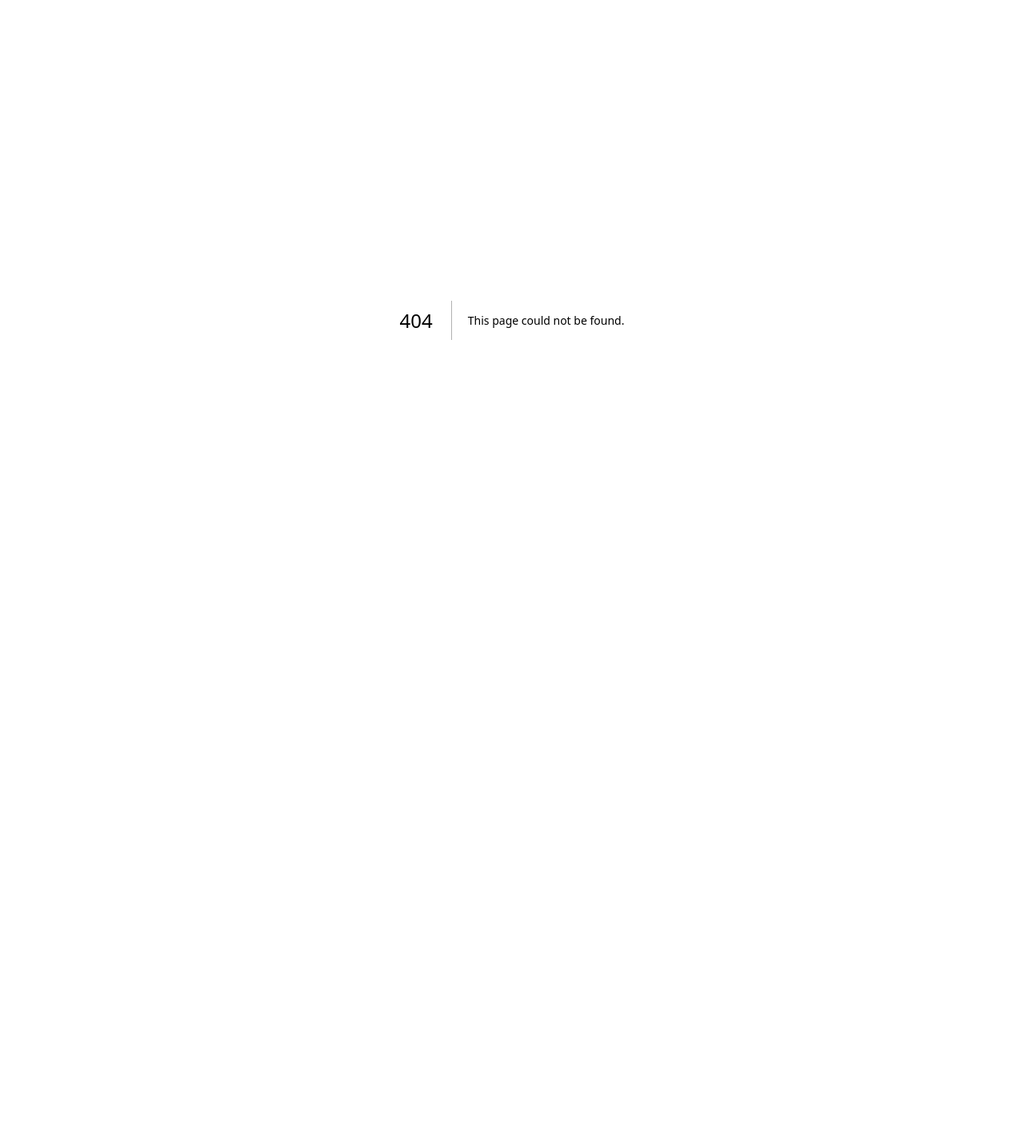
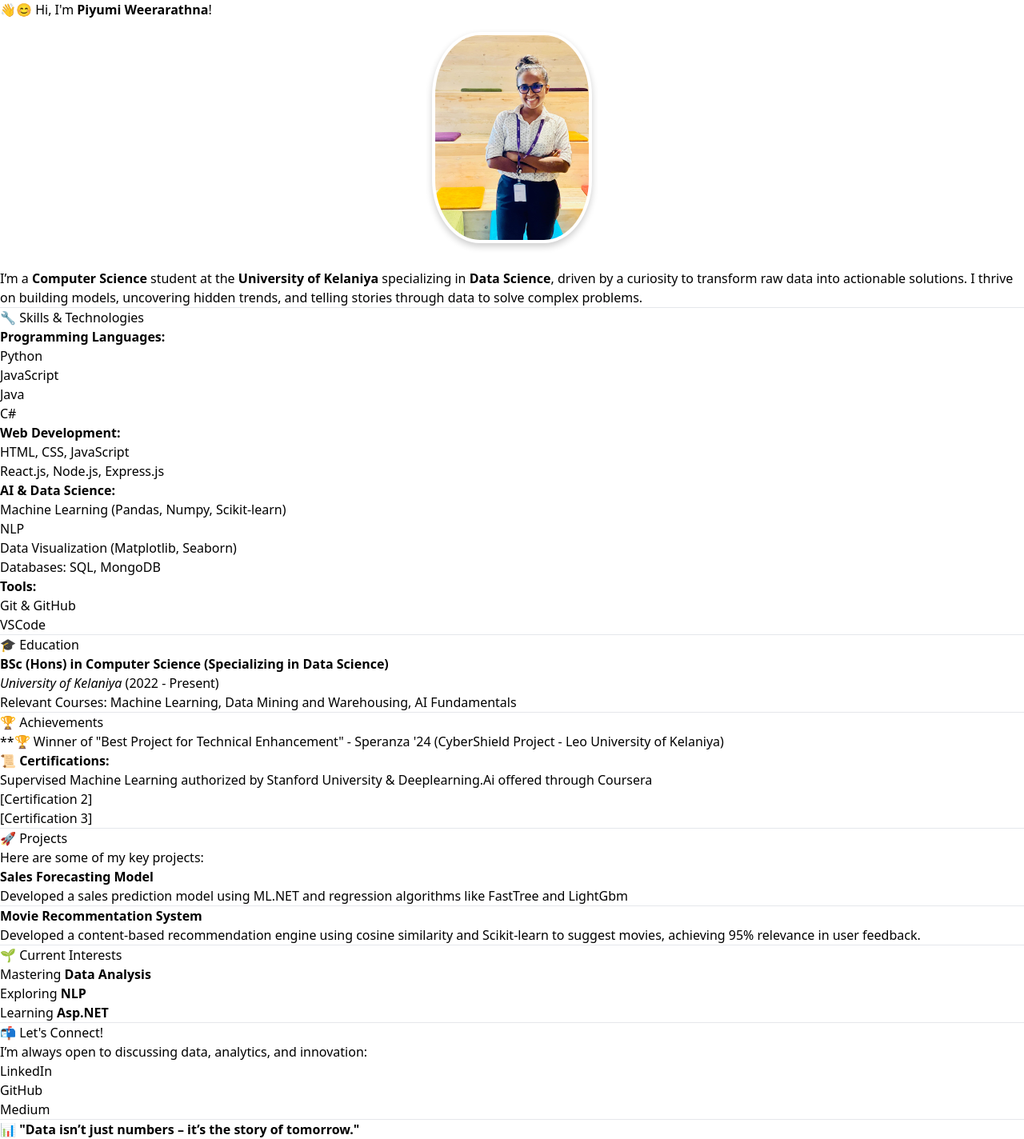
Before and after one commit to nasmeenmnm/batch5, a Next.js app: page /Piyumi_Weerarathna/about in a window 1280 px wide. Before the commit this address had no page. Shown: the whole page at 80% size. Before the commit the page ends 800 px from the top, so only its background shows below. Built offline with nearby package versions, Linux system fonts and the light colour scheme.

Commit message:
Update _meta.js

```diff
--- a/package.json
+++ b/package.json
@@ -7,7 +7,7 @@
     "build": "next build",
     "start": "next start",
     "lint": "eslint \"**/*.mdx\" --no-ignore",
-    "lint:mdx": "eslint \"pages/**/*.mdx\" --no-ignore && remark . --ext .mdx && cat success.txt || cat failure.txt",
+    "lint:mdx": "npx eslint \"pages/**/*.mdx\" --no-ignore && npx remark . --ext .mdx && type success.txt || type failure.txt",
     "test": "npm run lint:mdx"
   },
   "dependencies": {
@@ -29,6 +29,7 @@
     "eslint-plugin-mdx": "^3.1.5",
     "remark-cli": "^12.0.1",
     "remark-lint": "^10.0.0",
-    "remark-preset-lint-recommended": "^7.0.0"
+    "remark-preset-lint-consistent": "^6.0.1",
+    "remark-preset-lint-recommended": "^7.0.1"
   }
 }
--- /dev/null
+++ b/pages/Piyumi_Weerarathna/_meta.js
@@ -0,0 +1,6 @@
+const meta = {
+
+    about: "About Me",
+}
+
+export default meta;
--- /dev/null
+++ b/pages/Piyumi_Weerarathna/about.mdx
@@ -0,0 +1,106 @@
+---
+title: "Piyumi Weerarathna's Profile"
+description: "Learn more about Piyumi Weerarathna, a passionate Computer Science student specializing in Data Science at the University of Kelaniya."
+---
+
+import Image from 'next/image';
+import avatar from './piyumi.jpg';
+
+👋😊 Hi, I'm **Piyumi Weerarathna**!
+
+<div style={{ display: "flex", justifyContent: "center", marginBottom: "2rem", marginTop: "1rem" }}>
+  <Image
+    src={avatar}
+    alt="Piyumi Weerarathna"
+    width={200}
+    height={200}
+    style={{
+      borderRadius: "30%",
+      border: "4px solid",
+      boxShadow: "0 4px 8px rgba(0, 0, 0, 0.2)",
+    }}
+  />
+</div>
+
+I’m a **Computer Science** student at the **University of Kelaniya** specializing in **Data Science**, driven by a curiosity to transform raw data into actionable solutions. I thrive on building models, uncovering hidden trends, and telling stories through data to solve complex problems.
+
+---
+
+## 🔧 Skills & Technologies
+
+### **Programming Languages:**
+- Python
+- JavaScript
+- Java
+- C#
+
+### **Web Development:**
+- HTML, CSS, JavaScript
+- React.js, Node.js, Express.js
+
+
+### **AI & Data Science:**
+- Machine Learning (Pandas, Numpy, Scikit-learn)
+- NLP
+- Data Visualization (Matplotlib, Seaborn)
+- Databases: SQL, MongoDB
+
+### **Tools:**
+- Git & GitHub
+- VSCode
+
+---
+
+## 🎓 Education
+
+- **BSc (Hons) in Computer Science (Specializing in Data Science)**
+  *University of Kelaniya* (2022 - Present)
+  - Relevant Courses: Machine Learning, Data Mining and Warehousing, AI Fundamentals
+
+---
+
+## 🏆 Achievements
+
+- **🏆 Winner of "Best Project for Technical Enhancement" - Speranza '24 (CyberShield Project - Leo University of Kelaniya)
+
+
+- **📜 Certifications:**
+  - Supervised Machine Learning authorized by Stanford University & Deeplearning.Ai offered through Coursera
+  - [Certification 2]
+  - [Certification 3]
+
+---
+
+## 🚀 Projects
+
+Here are some of my key projects:
+
+### **Sales Forecasting Model**
+- Developed a sales prediction model using ML.NET and regression algorithms like FastTree and LightGbm
+---
+
+### **Movie Recommentation System**
+- Developed a content-based recommendation engine using cosine similarity and Scikit-learn to suggest movies,
+achieving 95% relevance in user feedback.
+---
+
+## 🌱 Current Interests
+
+- Mastering **Data Analysis**
+- Exploring **NLP**
+- Learning **Asp.NET**
+
+
+---
+
+## 📬 Let's Connect!
+
+I’m always open to discussing data, analytics, and innovation:
+
+- [LinkedIn](https://www.linkedin.com/in/piyumi-weerarathna-36ba26214/)
+- [GitHub](https://github.com/piyuminadee)
+- [Medium](https://medium.com/@piyuminadeesha.22)
+
+---
+
+📊 **"Data isn’t just numbers – it’s the story of tomorrow."**
--- a/pages/_meta.js
+++ b/pages/_meta.js
@@ -7,7 +7,8 @@ const meta = {
     Viduruwan: "Y.P. Viduruwan",
     Mihitha_Wanniarachchi: "Mihitha Wanniarachchi",
     Tharusha: "Tharusha Kavindi",
-    Apeksha:"Apeksha Pathirage"
+    Apeksha:"Apeksha Pathirage",
+    "Piyumi_Weerarathna":"Piyumi Weerarathna"
 }
 
 export default meta;
```
Also changed, not shown: pages/Piyumi_Weerarathna/piyumi.jpg (added), 1 other file (tests, documents, lock files or other folders).
